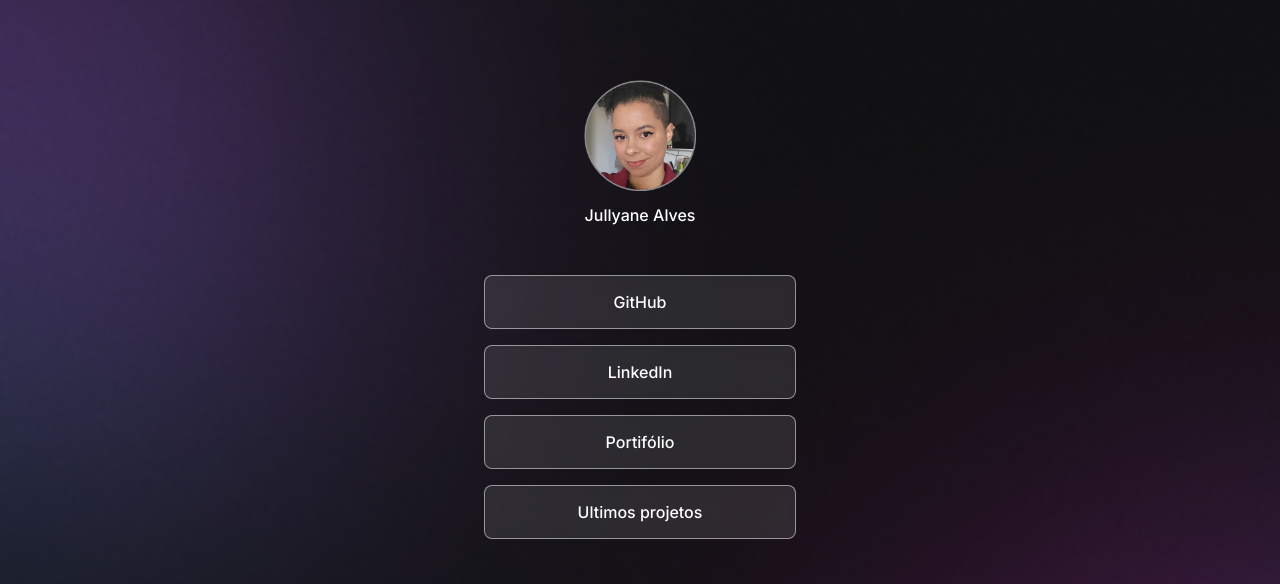
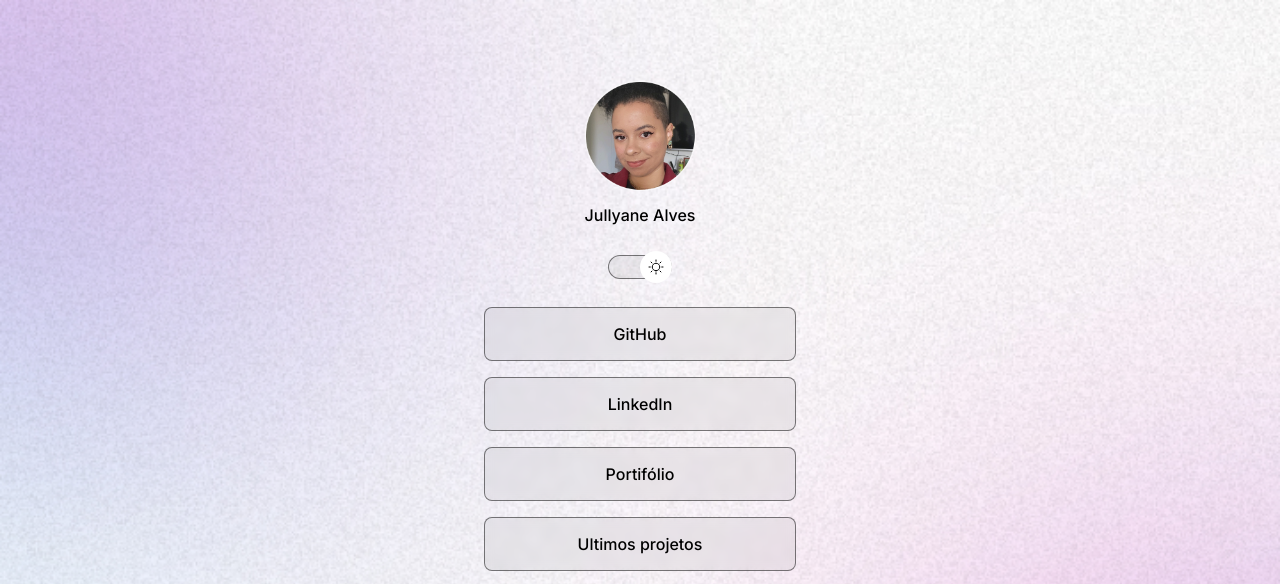
Before and after one commit to jullystudies/devlinks, a plain HTML site: page index.html in a window 1280 px wide. Shown: the top 584 px of the page. Drawn offline with nearby package versions, Linux system fonts and the light colour scheme.

Commit message:
light mode 14/01/23

```diff
--- a/index.html
+++ b/index.html
@@ -1,5 +1,5 @@
 <!DOCTYPE html>
-<html lang="pt-br">
+<html lang="pt-br" class="light">
   <head>
     <link rel="preconnect" href="https://fonts.googleapis.com"><link rel="preconnect" href="https://fonts.gstatic.com" crossorigin><link href="https://fonts.googleapis.com/css2?family=Inter:wght@400;500&display=swap" rel="stylesheet">
     <meta charset="UTF-8" />
@@ -14,6 +14,11 @@
         <img src="assets/Mobile/Avatar.png" alt="Foto de Jullyane Alves">
         <p>Jullyane Alves</p>
       </div>
+      <div id="switch">
+        <button></button>
+        <span></span>
+      </div>
+
       <ul>
         <li><a href="https://github.com/jullystudies" target="_blank">GitHub</a></li>
         <li><a href="https://www.linkedin.com/in/jullyane-amaral/" target="_blank">LinkedIn</a></li>
--- a/style.css
+++ b/style.css
@@ -3,14 +3,35 @@
   margin: 0;
   box-sizing: border-box;
 }
+
+:root {
+  --text-color: white;
+  --bg-url: url(assets/bg-mobile-dark.jpg);
+  --stroke-color: rgba(255, 255, 255, 0.5);
+  --surface-color: rgba(255, 255, 255, 0.1);
+  --surface-color-hover: rgba(255, 255, 255, 0.05);
+  --highlight-color: rgba(255, 255, 255, 0.2);
+  --switch-bg-url: url(assets/moon-stars.svg);
+}
+
+.light {
+  --text-color: black;
+  --bg-url: url(assets/bg-mobile-light.jpg);
+  --stroke-color: rgba(0, 0, 0, 0.5);
+  --surface-color: rgba(0, 0, 0, 0.05);
+  --surface-color-hover: rgba(0, 0, 0, 0.02);
+  --highlight-color: rgba(0, 0, 0, 0.1);
+  --switch-bg-url: url(assets/sun.svg);
+}
+
 body {
   /*background: color image reapeat position/size*/
-  background: url(assets/bg-mobile-dark.jpg) no-repeat top center/cover;
+  background: var(--bg-url) no-repeat top center/cover;
 }
 
 body * {
   font-family: 'Inter', sans-serif;
-  color: white;
+  color: var(--text-color);
 }
 
 #container {
@@ -35,6 +56,42 @@ body * {
   margin-top: 8px;
 }
 
+/*switch*/
+#switch {
+  position: relative;
+  width: 64px;
+
+  margin: 4px auto;
+}
+#switch button{
+  width: 32px;
+  height: 32px;
+  background: white var(--switch-bg-url) no-repeat center;
+  border: 0;
+  border-radius: 50%;
+
+  position: absolute;
+  top: 50%;
+  left: 0;
+  z-index: 1;
+  transform: translateY(-50%);
+}
+
+.light #switch button {
+  right: 0;
+  left: initial;
+}
+
+#switch span {
+  display: block;
+  width: 64px;
+  height: 24px;
+  background: var(--surface-color);
+  border: 1px solid var(--stroke-color);
+  -webkit-backdrop-filter: blur(4px);
+  border-radius: 9999px;
+}
+
 /*links*/
 ul {
   list-style: none;
@@ -49,8 +106,8 @@ ul {
 ul li a {
   text-decoration: none;
   font-weight: 500;
-  background: rgba(255, 255, 255, 0.1);
-  border: 1px solid rgba(255, 255, 255, 0.5);
+  background: var(--surface-color);
+  border: 1px solid var(--stroke-color);
   border-radius: 8px;
   display: flex;
   justify-content: center;
@@ -63,8 +120,8 @@ ul li a {
 }
 
 ul li a:hover {
-  background: rgba(255, 255, 255, 0.05);
-  border: 1.5px solid white;
+  background: var(--surface-color-hover);
+  border: 1.5px solid var(--text-color);
 }
 
 /*social links*/
@@ -88,7 +145,7 @@ ul li a:hover {
 }
 
 #social-links a:hover {
-  background: rgba(255, 255, 255, 0.2);
+  background: var(--highlight-color);
 }
 
 footer {
```
Also changed, not shown: assets/bg-mobile-light.jpg (added), assets/moon-stars.svg (added), assets/sun.svg (added).
